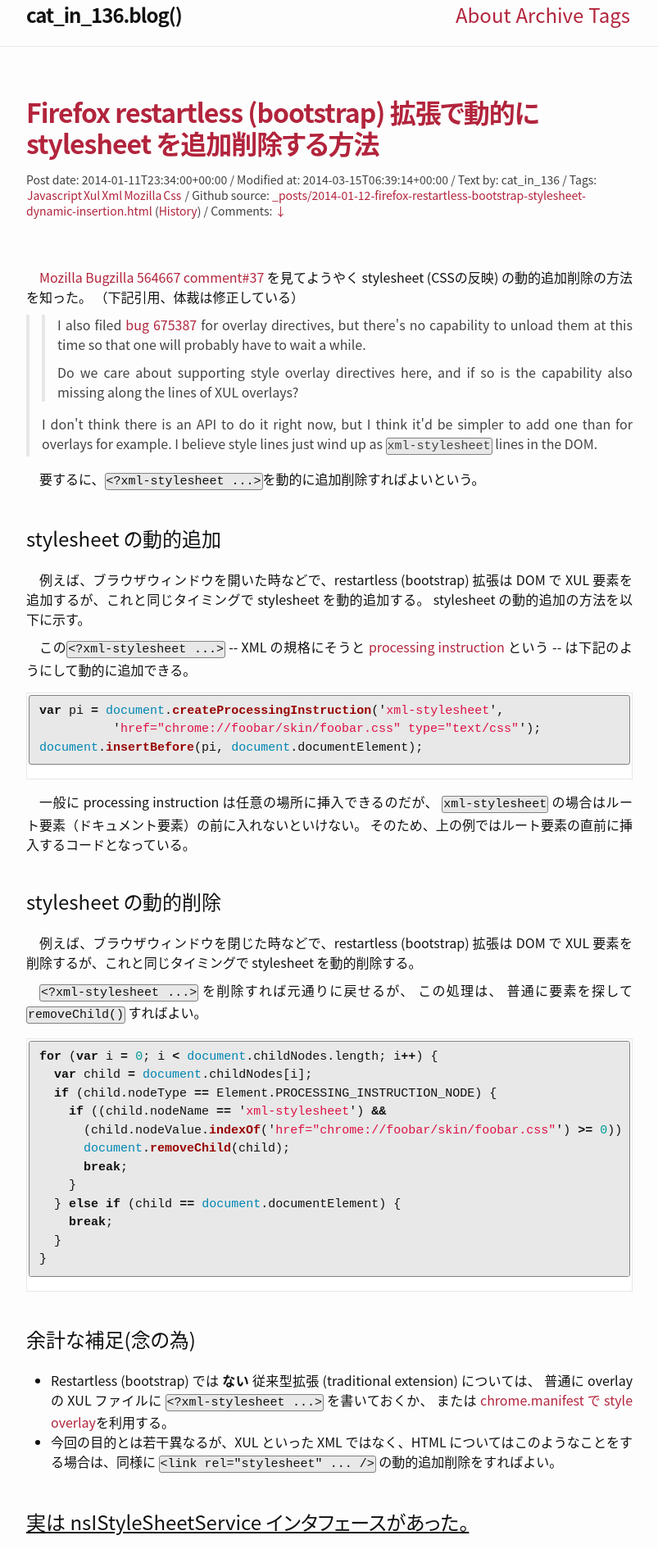
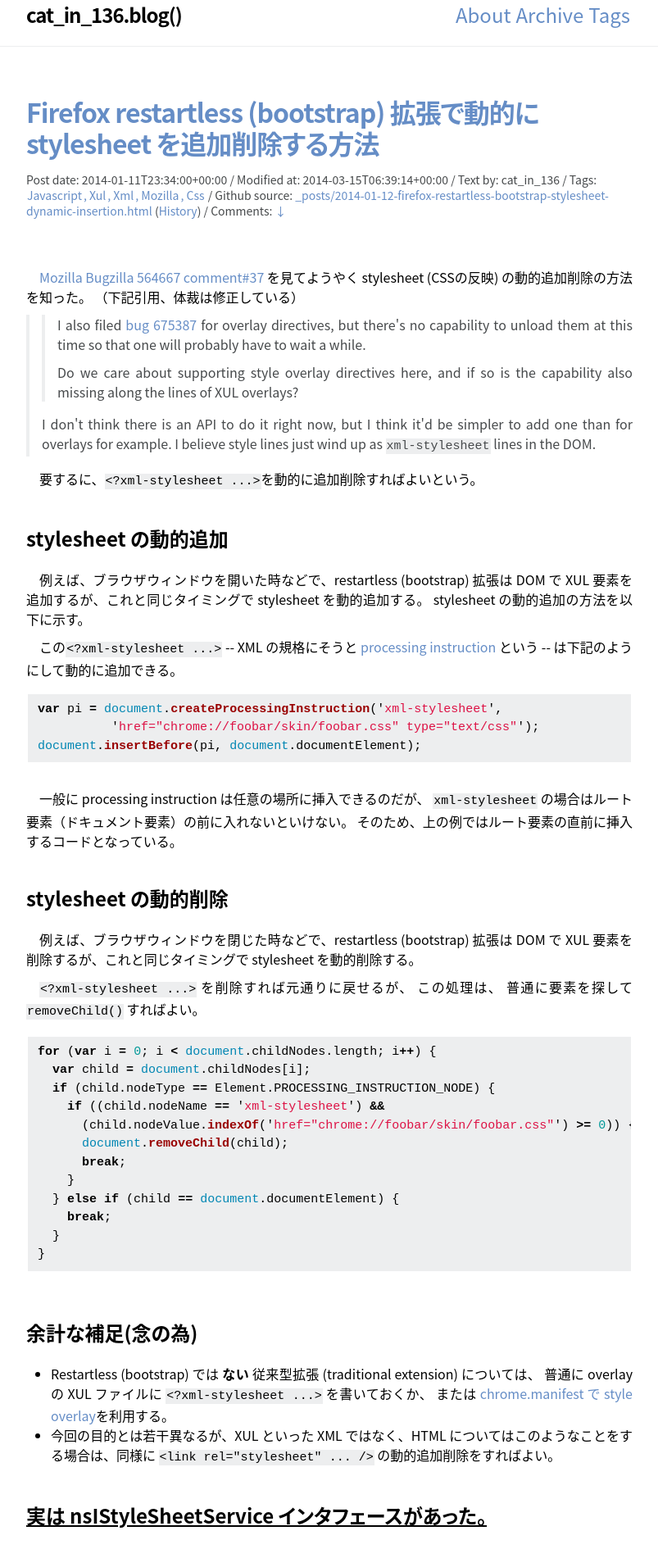
Before and after one commit to cat-in-136/blog, a Jekyll site: the page built from _posts/2014-01-12-firefox-restartless-bootstrap-stylesheet-dynamic-insertion.html, in a window 1280 px wide. Shown: the top 1890 px of the page at 82% size, without its empty margins (238-1041 px from the left). Built offline with Jekyll 4.4.1, drawn with Linux system fonts in a browser that asks for light colours; some web fonts are replaced; comment, search, counter and statistics services are not loaded.

Commit message:
update design and remove unused CSS

```diff
--- a/_includes/head.html
+++ b/_includes/head.html
@@ -1,10 +1,15 @@
 <head prefix="og: http://ogp.me/ns# article: http://ogp.me/ns/article#">
   <meta charset="utf-8" />
-  <meta name="viewport" content="width=device-width initial-scale=1" />
   <meta http-equiv="X-UA-Compatible" content="IE=edge" />
   <meta name="viewport" content="width=device-width,initial-scale=1.0,max-scale=10,min-scale=0.5,user-scalable=yes" />
   <title>{% if page.title %}{{ page.title | escape_once }}{% else %}{{ site.title | escape_once }}{% endif %}</title>
 
+  <link rel="stylesheet" href="{{ "/css/main.css" | prepend: site.baseurl }}" />
+  <link rel="stylesheet" href="https://code.cdn.mozilla.net/fonts/fira.css" />
+  <script type="application/javascript" src="/javascript/blog.js" defer="defer" async="async"></script>
+
+  <link rel="canonical" href="{{ page.url | replace:'index.html','' | prepend: site.baseurl | prepend: site.url }}" />
+  <link rel="alternate" type="application/rss+xml" title="{{ site.title | escape }} &raquo; Feed" href="/feed.xml" />
   <meta property="og:url" content="{{ page.url | replace:'index.html','' | prepend: site.baseurl | prepend: site.url }}" />
   <meta property="og:title" content="{% if page.title %}{{ page.title | escape_once }}{% else %}{{ site.title | escape_once }}{% endif %}" />
   {%- if page.description -%}
@@ -18,10 +23,4 @@
   <meta name="twitter:card" content="summary" />
   <meta name="twitter:site" content="@{{ site.twitter_username }}" />
   <meta name="twitter:creator" content="@{{ site.twitter_username }}" />
-
-  <link rel="stylesheet" href="{{ "/css/main.css" | prepend: site.baseurl }}" />
-  <link rel="stylesheet" href="https://code.cdn.mozilla.net/fonts/fira.css" />
-  <link rel="canonical" href="{{ page.url | replace:'index.html','' | prepend: site.baseurl | prepend: site.url }}" />
-  <link rel="alternate" type="application/rss+xml" title="{{ site.title | escape }} &raquo; Feed" href="/feed.xml" />
-  <script type="application/javascript" src="/javascript/blog.js" defer="defer" async="async"></script>
 </head>
--- a/_sass/_base.scss
+++ b/_sass/_base.scss
@@ -25,7 +25,6 @@
   font-family: $base-font-family;
   font-size: $base-font-size;
   line-height: $base-line-height;
-  font-weight: 300;
   color: $text-color;
   background-color: $background-color;
   -webkit-text-size-adjust: 100%;
@@ -62,7 +61,6 @@
  * Format
  */
 em {
-  font-weight: normal;
   font-style: italic;
 }
 em:lang(ja) {
@@ -139,6 +137,9 @@
   display: block;
   margin: auto;
 }
+figure.highlight {
+  border: 0;
+}
 
 figcaption {
   font-size: $small-font-size;
@@ -181,8 +182,7 @@
  * Headings
  */
 h1, h2, h3, h4, h5, h6 {
-  font-weight: 300;
-
+  font-weight: 700;
   html:not(.vertical-writing-recommended) & {
     font-variant-east-asian: proportional-width;
     font-variant-ligatures: common-ligatures;
@@ -200,7 +200,7 @@
   text-decoration: none;
 
   &:visited {
-    color: darken($brand-color, 15%);
+    color: $brand-color-dark;
   }
 
   &:hover {
@@ -246,8 +246,6 @@
   font-feature-settings: "zero";
 
   font-size: 15px;
-  border: 1px solid $grey-color;
-  border-radius: 3px;
   background-color: $grey-color-light;
 }
 
--- a/_sass/_layout.scss
+++ b/_sass/_layout.scss
@@ -30,7 +30,6 @@
     right: $spacing-unit;
     background-color: $background-color;
     border: 1px solid $grey-color-light;
-    border-radius: 5px;
     text-align: right;
 
     .menu-icon {
@@ -50,6 +49,10 @@
       display: none;
     }
 
+    &:hover, &:focus-within {
+      box-shadow: 5px 5px $grey-color;
+      border: 1px solid $grey-color-dark;
+    }
     &:hover .trigger, .menu-icon:active + .trigger {
       display: block;
       padding: 10px;
@@ -212,9 +215,10 @@
       font-size: $small-font-size;
       color: $grey-color-dark;
 
-      > *[itemprop], > .tag, > .category {
-        font-weight: bolder;
+      .tag+.tag::before {
+        content: ', ';
       }
+
       &:not(:last-child)::after {
         content: ' / ';
       }
@@ -311,7 +315,7 @@
       blockquote, math, > table, > figure {
         margin: auto 1px;
       }
-      figure {
+      figure:not(.highlight) {
         writing-mode: horizontal-tb;
         -webkit-writing-mode: horizontal-tb;
 
@@ -376,10 +380,10 @@
  */
 .site-footer {
   font-size: $small-font-size;
-  color: $grey-color-dark;
+  border-top: 1px solid $grey-color-light;
+  color: $grey-color;
 
   margin-top: $spacing-unit;
-  border-top: 1px solid $grey-color-light;
   padding-top: $spacing-unit;
 
   @include vertical-writing {
@@ -418,11 +422,6 @@
     padding: 3px;
     background-color: $background-color;
     border: 1px solid $grey-color-light;
-    border-radius: 5px;
     font-size: 150%;
   }
-
-  [role="contentinfo"], [itemprop] {
-    font-weight: bolder;
-  }
 }
--- a/_sass/_syntax-highlighting.scss
+++ b/_sass/_syntax-highlighting.scss
@@ -3,7 +3,7 @@
  */
 .highlight {
     text-align: start;
-    background: #fff;
+    //background: #fff;
     @extend %vertical-rhythm;
 
     .c     { color: #998; font-style: italic } // Comment
--- a/_sass/reset.scss
+++ /dev/null
@@ -1,18 +0,0 @@
-/* reset css based on Eric Meyer's Reset CSS v2.0 (http://meyerweb.com/eric/tools/css/reset/) */
-* {
-  margin: 0;
-  padding: 0;
-  vertical-align: baseline;
-}
-article, aside, details, figcaption, figure,
-footer, header, hgroup, menu, nav, section {
-  display: block;
-}
-blockquote, q {
-  quotes: none;
-}
-blockquote::before, blockquote::after,
-q::before, q::after {
-  content: '';
-  content: none;
-}
--- a/css/main.scss
+++ b/css/main.scss
@@ -24,11 +24,12 @@
 
 $spacing-unit:     30px;
 
-$text-color:       #111;
-$background-color: #fdfdfd;
-$brand-color:      #b2243c; // DIC-N725
+$text-color:       #000;
+$background-color: #fff;
+$brand-color:      #658DC6; // PANTONE 16-4032 TCX Provence
+$brand-color-dark: #0F4C81; // PANTONE 19-4052 TCX Classic Blue
 
-$grey-color:       #828282;
+$grey-color:       #84898C; // PANTONE 17-4405 TCX Monument
 $grey-color-light: lighten($grey-color, 40%);
 $grey-color-dark:  darken($grey-color, 25%);
 
@@ -59,7 +60,6 @@
 
 // Import partials from `sass_dir` (defaults to `_sass`)
 @import
-        "reset",
         "base",
         "layout",
         "syntax-highlighting"
```
